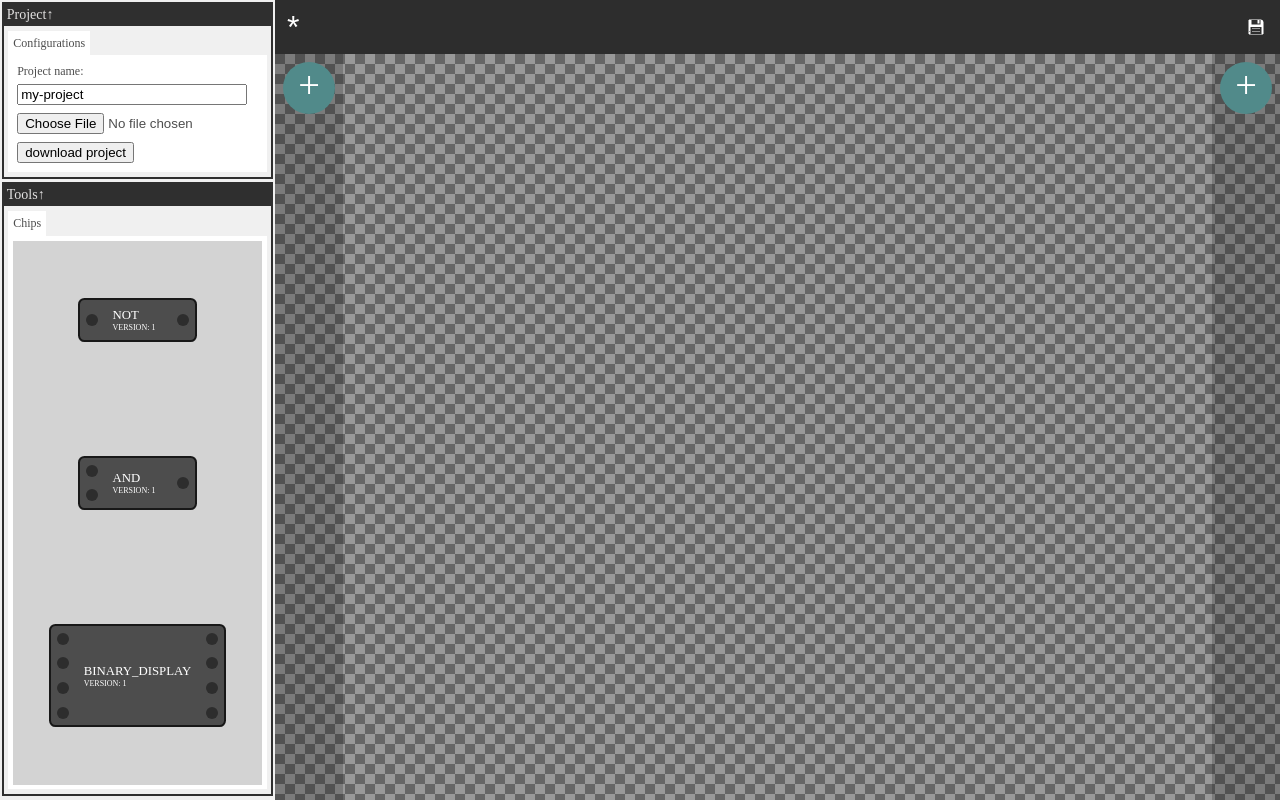
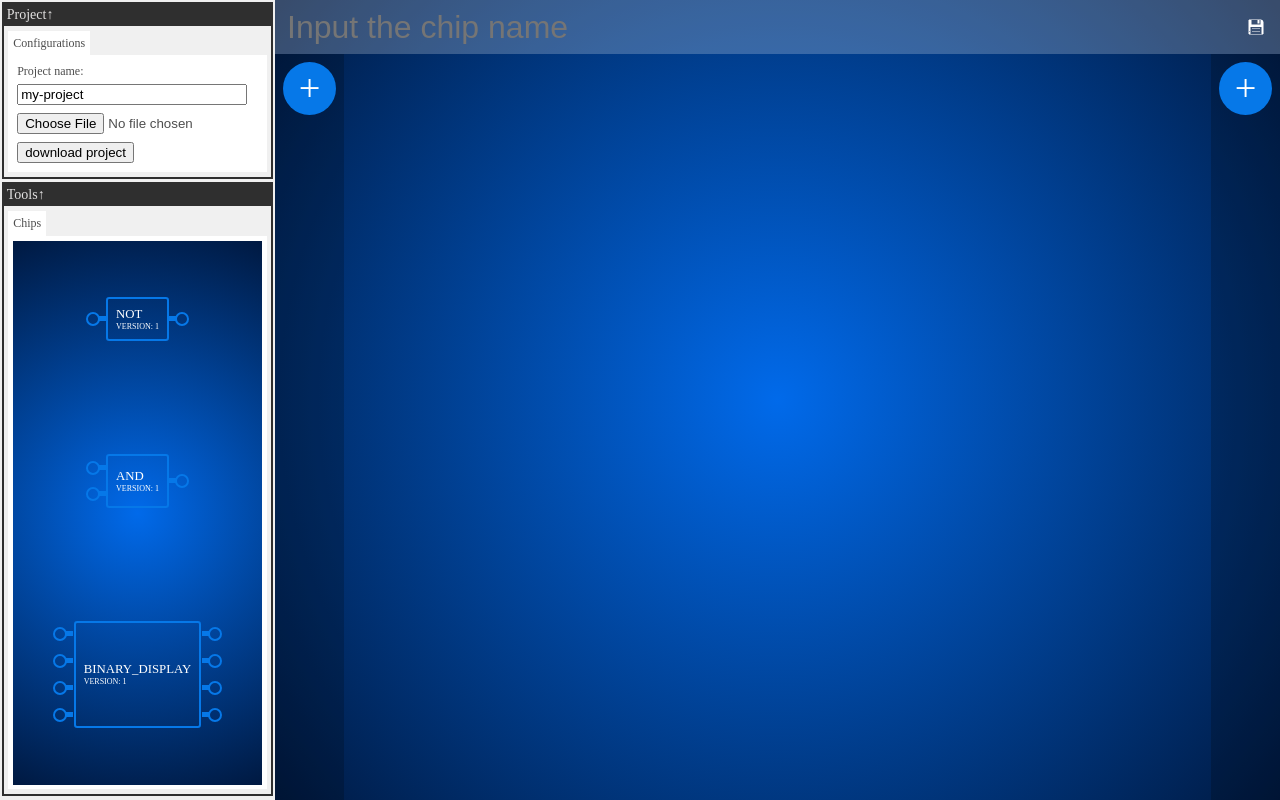
Before and after one commit to alexsad/logical-operation-test, a React (Create React App) app: page / in a window 1280 px wide. Built offline with nearby package versions, Linux system fonts and the light colour scheme; the HTML template or start-up script is replaced by a standard one.

Commit message:
feat: new color schema

```diff
--- a/src/map-builder/Builder.tsx
+++ b/src/map-builder/Builder.tsx
@@ -2,7 +2,7 @@ import React, { useEffect, useRef, useState } from 'react';
 import ToolSet from './tools/ToolSet';
 import ProjectProperties from './project-properties/ProjectProperties';
 import styled from 'styled-components';
-import buildBgEditor from './assets/bg-build.png';
+// import buildBgEditor from './assets/bg-build.png';
 import Chip from './chip/Chip';
 import LineTo from './line-to/LineTo';
 import { InputPoint, InputPointAdd, OutputPoint, OutputPointAdd } from './point/InputOutputPoint';
@@ -45,13 +45,14 @@ const CenterPanel = styled.div`
     flex-grow: 1;
     overflow: hidden;
     box-sizing: border-box;
+    background: rgb(1,106,234);
+    background: radial-gradient(circle, rgba(1,106,234,1) 0%, rgba(0,25,65,1) 100%);
+
 `
 
 const BoxStage = styled.div`
     flex-grow: 1;
     box-sizing: border-box;
-    background-image: url(${buildBgEditor});
-    background-color: ${colors['gray.10']};
     overflow: auto;
     position: relative;
     display: flex;
--- a/src/map-builder/chip/Chip.tsx
+++ b/src/map-builder/chip/Chip.tsx
@@ -10,56 +10,90 @@ import useChipLayers from '../stores/useChipLayers';
 const ChipWrapper = styled.div`
     width: auto;
     height: auto;
-    background-color: ${colors['gray.900']};
     padding: 0rem;
     display: flex;
     flex-direction: row;
     justify-content: space-between;
     align-items: center;
     cursor:move;
-    border-radius: .4rem;
-    border: 2px solid ${colors['black.100']};
-    z-index: 0;
+    z-index: 2;
     position: relative;
+    align-items: stretch;
 `;
 
 const ChipDescription = styled.div`
     width: auto;
-    height: 100%;
     color: white;
     padding: .5rem;
     display: flex;
     flex-direction: column;
-    justify-content: space-between;
+    justify-content: center;
     text-transform: uppercase;
+    background-color: transparent;
+    border-radius: .2rem;
+    border: 2px solid ${colors['blue.300']};
+    z-index: 2;
+`;
+
+const ChipDescriptionName = styled.label`
+    width: 100%;
     font-size: .8rem;
-`
+    overflow: hidden;
+`;
+
 const ChipDescriptionVersion = styled.label`
-    width: 50px;
-    height: 100%;
+    width: 100%;
     font-size: .5rem;
     overflow: hidden;
-`
+`;
 
 const ChipInputBox = styled.div`
     width: auto;
     height: auto;
     display: flex;
     flex-direction: column;
-    justify-content: space-between;
-    z-index: 2;
+    justify-content: center;
+    z-index: -2;
 `;
 
 const ChipInputRightBox = styled(ChipInputBox)``;
 
-const ChipInputOutput = styled.div`
+interface ChipInputProps {
+    borderColor: string;
+    bgColor: string;
+}
+
+const ChipInputOutput = styled.div<ChipInputProps>`
     width: 10px;
     height: 10px;
-    background-color: ${colors['gray.100']};
+    background-color: ${({bgColor}) => bgColor};
     border-radius: 50%;
     margin:.4rem;
-    border: 1px solid transparent;
-    z-index:4;
+    border: 2px solid ${({borderColor}) => borderColor};
+    position: relative;
+    z-index: 1;
+    &:after{
+        content: '';
+        display: block;
+        position: absolute;
+        width: 8px;
+        height: 5px;
+        top: 2px;
+        background-color: ${colors['blue.300']};
+        z-index: -2;
+    }
+`;
+
+const ChipInputPoint = styled(ChipInputOutput)`
+    &:after{
+        left: 10px;
+    }
+`;
+
+const ChipOutputPoint = styled(ChipInputOutput)`
+    &:after{
+        right: 10px;
+    }
 `;
 
 const ChipEndurenceWrap = styled(ChipWrapper)`
@@ -69,23 +103,26 @@ const ChipEndurenceWrap = styled(ChipWrapper)`
 const LCDChipDisplay = styled.div`
     font-family:'lcd_font';
     font-size: 3rem;
-    color: ${colors['red.100']};
+    color: ${colors['white.100']};
     margin-bottom: 0.1rem;
     width: 100%;
     text-align: center;
 `;
 
 const ChipInput:React.FC<{inputId: string, active: boolean}> = ({inputId, active}) => {
-    const bgColor = active ? colors['red.100'] : colors['gray.100'];
+    const bgColor = active ? colors['blue.200'] : 'transparent';
+    const borderColor = active ? colors['blue.200'] : colors['blue.300'];
     const onSetInputId = () => {
         useChipLayer.getState().connectPoints(inputId);
     }
 
     return (
-        <ChipInputOutput
+        <ChipInputPoint
             style={{
                 backgroundColor: bgColor,
             }}
+            bgColor={bgColor}
+            borderColor={borderColor}
             id={inputId}
             onClick={onSetInputId}
         />
@@ -95,15 +132,18 @@ const ChipInput:React.FC<{inputId: string, active: boolean}> = ({inputId, active
 
 const ChipOutput:React.FC<{outputId: string, originLayerId: string, chipId: string, active: boolean, isSelectedOutputId: boolean}> = ({outputId, active}) => {
     const selectedOutputId = useChipLayer(state => state.selectedOutputId);
-    const bgColor = active ? colors['red.100'] : colors['gray.100'];
-    const borderColor =  selectedOutputId === outputId ? colors['yellow.100'] : 'transparent';
-
+    const bgColor = active ? colors['blue.200'] : 'transparent';
+    const borderColor =  selectedOutputId === outputId ? colors['yellow.100'] : active ? colors['blue.200'] : colors['blue.300'];
     const connectPoints = () => {
         useChipLayer.getState().setSelectedOutputId(outputId);
     }
 
     return (
-        <ChipInputOutput style={{ borderColor, backgroundColor: bgColor }} onClick={connectPoints} id={outputId}/>
+        <ChipOutputPoint
+            borderColor={borderColor}
+            bgColor={bgColor}
+            onClick={connectPoints} id={outputId}
+        />
     );
 }
 
@@ -154,7 +194,7 @@ const ChipEndurence: React.FC<IChip> = ({id, name, version, inputs, outputs, ori
 
     return (
         <ChipEndurenceWrap>
-            <TrashElement onClick={onRemoveChip} top={-1.5} right={-1.5}/>
+            <TrashElement onClick={onRemoveChip} top={-1.8} right={1.5}/>
             <ChipInputBox>
                 {customInputs.map((input) => (
                     <ChipInput
@@ -164,7 +204,7 @@ const ChipEndurence: React.FC<IChip> = ({id, name, version, inputs, outputs, ori
                     />
                 ))}
             </ChipInputBox>
-            {originLayerId === 'binary_display' && (
+            {originLayerId === "binary_display" && (
                 <ChipDescription>
                     <LCDChipDisplay>
                         {parseInt( outputProcesseds.map(v => v ? '1' : '0').join('') , 2)}
@@ -172,9 +212,11 @@ const ChipEndurence: React.FC<IChip> = ({id, name, version, inputs, outputs, ori
                     <ChipDescriptionVersion>version: {version}</ChipDescriptionVersion>
                 </ChipDescription>
             )}
-            {originLayerId !== 'binary_display' && (
+            {originLayerId !== "binary_display" && (
                 <ChipDescription>
-                    {name}
+                    <ChipDescriptionName>
+                        {name}
+                    </ChipDescriptionName>
                     <ChipDescriptionVersion>version: {version}</ChipDescriptionVersion>
                 </ChipDescription>
             )}
@@ -314,7 +356,6 @@ const ChipPreview: React.FC<IChip> = (chip) => {
                     top: `0px`,
                     left: `0px`,
                 }}
-                ref={dragRef}
                 onDoubleClick={setActiveLayer}
             >
                 <ChipInputBox>
@@ -326,8 +367,10 @@ const ChipPreview: React.FC<IChip> = (chip) => {
                         />
                     ))}
                 </ChipInputBox>
-                <ChipDescription>
+                <ChipDescription ref={dragRef}>
+                    <ChipDescriptionName>
                         {name}
+                    </ChipDescriptionName>
                     <ChipDescriptionVersion>
                         version: {version}
                     </ChipDescriptionVersion>
--- a/src/map-builder/float-remove-btn/FloatRemoveBtn.tsx
+++ b/src/map-builder/float-remove-btn/FloatRemoveBtn.tsx
@@ -12,6 +12,7 @@ const SimpleTrashElement = styled.div`
     background-position: center center;
     border-radius: 50%;
     cursor: pointer;
+    z-index: 3;
 `;
 
 const TrashTransparentBox = styled.div`
--- a/src/map-builder/layer-operations/LayerOperations.tsx
+++ b/src/map-builder/layer-operations/LayerOperations.tsx
@@ -6,10 +6,9 @@ import floppyDiskIcon from '../assets/floppydiskmono_105949_white.png';
 import arrowLeftIcon from '../assets/arrow-left-white.png';
 import useChipLayer from '../stores/useChipLayer';
 import { debounce } from '../../util/debounce';
-import colors from '../../ui/colors';
 
 const LayerOperationsWrap = styled.div`
-    background-color: ${colors['gray.100']};
+    background-color: #ffffff38;
     width: 100%;
     padding: .5rem;
     display: flex;
@@ -67,7 +66,7 @@ const LayerOperations: React.FC = () => {
     const onPublish = async () => {
         const {publishLayer, getNewLayer, addLayer, setActiveLayerId} = useChipLayers.getState();
         const layer = useChipLayer.getState();
-        if(layer.name === '*' || layer.name.trim().length < 2){
+        if(layer.name.trim().length < 2){
             return;
         }
         await publishLayer(layer);
@@ -110,6 +109,7 @@ const LayerOperations: React.FC = () => {
             <LayerTitle>
                 {!!activeLayer && activeLayer?.version === 0 && (
                     <input
+                        placeholder="Input the chip name"
                         type="text"
                         defaultValue={activeLayer?.name}
                         onInput={debounce<React.ChangeEvent<HTMLInputElement>>(onChangeNameHandler, 500)}
--- a/src/map-builder/point/InputOutputPoint.tsx
+++ b/src/map-builder/point/InputOutputPoint.tsx
@@ -7,11 +7,11 @@ import TrashElement from '../float-remove-btn/FloatRemoveBtn';
 import useChipLayer from '../stores/useChipLayer';
 
 const BasicInputOutputPoint = styled.div`
-    width: 50px;
-    height: 50px;
-    background-color: ${colors['gray.100']};
+    width: 45px;
+    height: 45px;
+    background-color: ${colors['blue.300']};
     border-radius: 50%;
-    border: 1px solid transparent;
+    border: 4px solid transparent;
     z-index: 2;
     position: relative;
 `;
@@ -21,12 +21,20 @@ const InputOutputPoint = styled(BasicInputOutputPoint)``;
 const OutputPointWrap = styled(InputOutputPoint)``;
 
 const InputPointAddBox = styled(BasicInputOutputPoint)`
-    background-color: ${colors['blue.100']};
+    background-color: ${colors['blue.300']};
     font-size: 2.4rem;
     color: white;
     text-align: center;
     cursor: pointer;
-`
+    padding:0;
+    padding-top: 0rem;
+
+    > label {
+        padding: 0;
+    }
+
+`;
+
 interface LabelProps {
     borderColor: string;
 }
@@ -34,51 +42,55 @@ interface LabelProps {
 const InputOutputLabel = styled.label<LabelProps>`
     width: 100px;
     height: 20px;
-    background-color: ${colors['gray.100']};
+    background-color: ${colors['blue.300']};
     color: white;
-    border-radius: .2rem;
     padding:.2rem;
     text-align: center;
     position: absolute;
-    top: 11px;
+    top: 9px;
     border: 1px solid ${({borderColor}) => borderColor};
+    display: flex;
+    flex-direction: row;
+    align-items: center;
     > input[type=text] {
         color: white;
-        background-color: ${colors['gray.100']};
+        background-color: ${colors['blue.300']};
         border: 0px;
         width: calc(100% - .5rem);
         overflow: hidden;
     }
-    display: flex;
-    flex-direction: row;
-    align-items: center;
 `
 
 const InputLabel = styled(InputOutputLabel)<LabelProps>`
     left: 45px;
     border-left-color: transparent;
+    border-radius: 0 .2rem .2rem 0;
 `
 
 const OutputLabel = styled(InputOutputLabel)<LabelProps>`
     right: 45px;
     border-left-color: ${({borderColor}) => borderColor};
+    border-radius: .2rem 0 0 .2rem;
 `
 
 interface LabelSpinProps {
     bgColor: string;
+    active: boolean;
 }
 
 const InputLabelSpin = styled.div<LabelSpinProps>`
     width: 15px;
     height: 15px;
     background-color: ${({bgColor}) => bgColor};
+    filter:blur(${({active}) => active ? '2px' : '0px'}px);
     border-radius: 50%;
     margin-right: -20px;
+    border: 2px solid ${({bgColor}) => bgColor};
 `;
 
 const OutputLabelSpin = styled(InputLabelSpin)`
     margin-right: 0;
-    margin-left: -12px;
+    margin-left: -15px;
 `;
 
 const InnerInputLabel: React.FC<{defaultText: string, onChangeLabel: (newLabel: string) => void}> = ({defaultText, onChangeLabel}) => {
@@ -112,7 +124,9 @@ const InputPointAdd: React.FC = () => {
         }, 10);
     }
     return (
-        <InputPointAddBox onClick={addPoint}>+</InputPointAddBox>
+        <InputPointAddBox onClick={addPoint}>
+            <label>+</label>
+        </InputPointAddBox>
     );
 }
 
@@ -130,7 +144,9 @@ const OutputPointAdd: React.FC = () => {
         }, 10);
     }
     return (
-        <InputPointAddBox onClick={addPoint}>+</InputPointAddBox>
+        <InputPointAddBox onClick={addPoint}>
+            <label>+</label>
+        </InputPointAddBox>
     );
 }
 
@@ -157,9 +173,9 @@ const InputPoint: React.FC<IInputOutputPoint> = ({id, active, label}) => {
     const onChangeLabel = (newLabel: string) => {
         useChipLayer.getState().changeInputLabel(id, newLabel);
     }
-    const outBorderColor = isSelected ? colors['yellow.100'] : active ? colors['red.100'] : colors['gray.100'];
-    const innerBGColor = active ? colors['red.100'] : colors['gray.100'];
-    const innerSpinBGColor = active ? colors['red.100'] : colors['gray.10'];
+    const outBorderColor = isSelected ? colors['yellow.100'] : active ? colors['blue.300'] : colors['blue.300'];
+    const innerBGColor = active ? colors['blue.300'] : 'transparent';
+    const innerSpinBGColor = active ? colors['blue.200'] : colors['blue.300'];
     return (
         <InputOutputPoint
             onClick={setActiveInactive}
@@ -174,6 +190,7 @@ const InputPoint: React.FC<IInputOutputPoint> = ({id, active, label}) => {
                     id={id}
                     onClick={onSetInputPoint}
                     bgColor={innerSpinBGColor}
+                    active={active}
                 />
             </InputLabel>
             <TrashElement top={-1} right={-1} onClick={onRemovePoint}/>
@@ -206,9 +223,9 @@ const OutputPoint: React.FC<IInputOutputPoint> = ({id: outputPointId, active, la
     const onChangeLabel = (newLabel: string) => {
         useChipLayer.getState().changeOutputLabel(outputPointId, newLabel);
     }
-    const outBorderColor =  isActive ? colors['red.100'] : colors['gray.100'];
-    const innerBGColor = isActive ? colors['red.100'] : colors['gray.100'];
-    const innerSpinBGColor = isActive ? colors['red.100'] : colors['gray.10'];
+    const outBorderColor =  isActive ? colors['blue.300'] : colors['blue.300'];
+    const innerBGColor = isActive ? colors['blue.300'] : 'transparent';
+    const innerSpinBGColor = isActive ? colors['blue.200'] : colors['blue.300'];
     return (
         <OutputPointWrap
             style={{
@@ -221,6 +238,7 @@ const OutputPoint: React.FC<IInputOutputPoint> = ({id: outputPointId, active, la
                     id={outputPointId}
                     onClick={onConnectPoint}
                     bgColor={innerSpinBGColor}
+                    active={isActive}
                 />
                 <InnerInputLabel onChangeLabel={onChangeLabel} defaultText={label}/>
             </OutputLabel>
--- a/src/map-builder/stores/useChipLayers.ts
+++ b/src/map-builder/stores/useChipLayers.ts
@@ -63,7 +63,7 @@ export default create<ILayersContext>((set, get) => ({
         const nextId = `${nextUID()}`;
         return  {
             id: nextId,
-            name: '*',
+            name: '',
             version: 0,
             visible: true,
             inputs: [],
--- a/src/ui/colors.ts
+++ b/src/ui/colors.ts
@@ -8,6 +8,10 @@ const colors = {
     "blue.100": "#518a8a",
     "yellow.100": "#cbcb2f",
     "black.100": "#181818",
+    "blue.200":"#009eff",
+    "blue.300":"#0678e8",
+    "blue.400":"#09c6f9",
+    "white.100": "#00ffff",
 }
 
 
```
Also changed, not shown: src/map-builder/line-to/LineTo.tsx (+6 -5 lines), src/map-builder/tools/ToolSet.tsx (+7 -1 lines), public/assets/preview/project-example.jpg.
